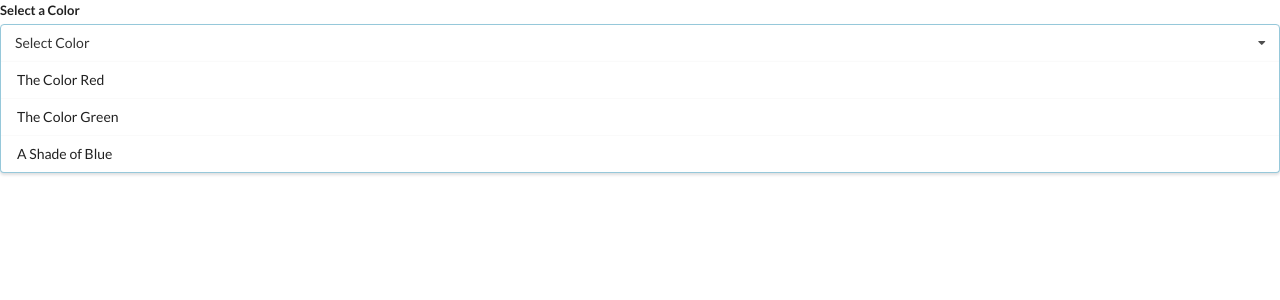
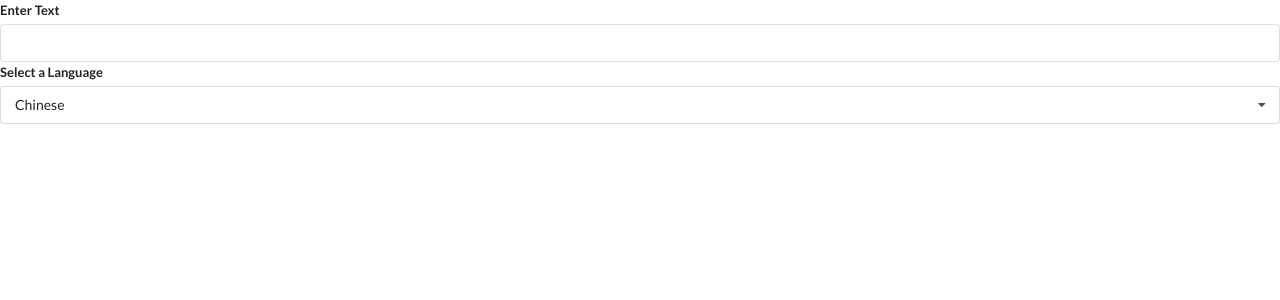
Before and after one commit to archerzou/widgets-search, a React (Create React App) app: page / in a window 1280 px wide. Shown: the top 300 px of the page. Built offline with nearby package versions, Linux system fonts and the light colour scheme.

Commit message:
fix the bug of dropdown

```diff
--- a/src/App.js
+++ b/src/App.js
@@ -1,7 +1,8 @@
-import React from 'react';
+import React, { useState } from 'react';
 // import Accordion from './components/Accordion';
 // import Search from './components/Search';
-import Dropdown from './components/Dropdown';
+// import Dropdown from './components/Dropdown';
+import Translate from './components/Translate';
 
 const items = [
   {
@@ -35,9 +36,12 @@ const options = [
 ]
 
 export default () => {
+
+ // const [showDropdown, setshowDropdown] = useState(true);
+
   return (
     <div>
-      <Dropdown options={options} />
+      <Translate />
     </div>
   );
 };
--- a/src/components/Dropdown.js
+++ b/src/components/Dropdown.js
@@ -1,22 +1,50 @@
-import React from 'react';
+import React, { useState, useEffect, useRef } from 'react';
 
-const Dropdown = ({ options }) => {
+const Dropdown = ({ label, options, selected, onSelectedChange }) => {
+  const [open, setOpen] = useState(false);
+  const ref = useRef();
+
+  useEffect(() => {
+    const onBodyClick = (event) => {
+      if (ref.current.contains(event.target)) {
+        return;
+      }
+
+      setOpen(false);
+    };
+
+    document.body.addEventListener('click', onBodyClick);
+
+    return () => {
+      document.body.removeEventListener('click', onBodyClick);
+    };
+
+  }, [])
+
   const renderedOptions = options.map((option) => {
+    if (option.value === selected.value) {
+      return null;
+    }
+
     return (
-      <div key={option.value} className="item">
+      <div
+        key={option.value}
+        className="item"
+        onClick={() => onSelectedChange(option)}
+      >
         {option.label}
       </div>
     );
   });
 
   return (
-    <div className="ui form">
+    <div ref={ref} className="ui form">
       <div className="field">
-        <label className="label">Select a Color</label>
-        <div className="ui selection dropdown visible active">
+        <label className="label">{label}</label>
+        <div onClick={() => setOpen(!open)} className={`ui selection dropdown ${open ? 'visible active' : ''}`}>
           <i className="dropdown icon"></i>
-          <div className="text">Select Color</div>
-          <div className="menu visible transition">{renderedOptions}</div>
+          <div className="text">{selected.label}</div>
+          <div className={`menu ${open ? 'visible transition' : ''}`}>{renderedOptions}</div>
         </div>
       </div>
     </div>
--- /dev/null
+++ b/src/components/Translate.js
@@ -0,0 +1,45 @@
+import React, { useState } from 'react';
+import Dropdown from './Dropdown';
+
+const options = [
+  {
+    label: 'Chinese',
+    value: 'zh',
+  },
+  {
+    label: 'Arabic',
+    value: 'ar',
+  },
+  {
+    label: 'Hindi',
+    value: 'hi',
+  },
+  {
+    label: 'Dutch',
+    value: 'nl',
+  }
+];
+
+const Translate = () => {
+  const [language, setLanguage] = useState(options[0]);
+  const [text, setText] = useState('');
+
+  return (
+    <div>
+      <div className="ui form">
+        <div className="field">
+          <label>Enter Text</label>
+          <input value={text} onChange={(e) => setText(e.target.value)} />
+        </div>
+      </div>
+      <Dropdown
+        label="Select a Language"
+        selected={language}
+        onSelectedChange={setLanguage}
+        options={options}
+      />
+    </div>
+  );
+};
+
+export default Translate;
```
